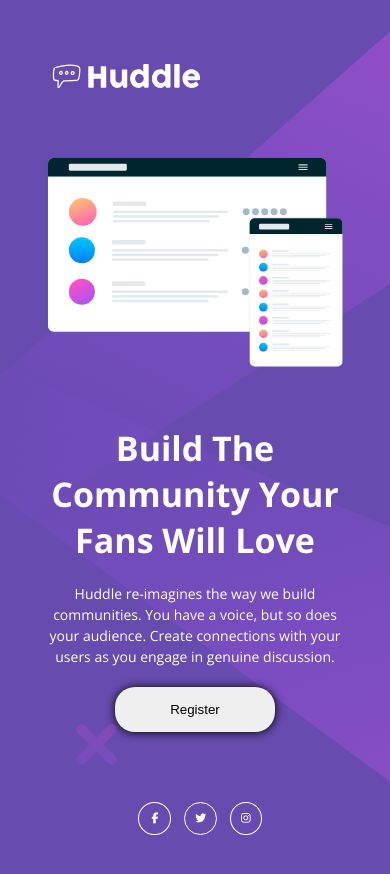
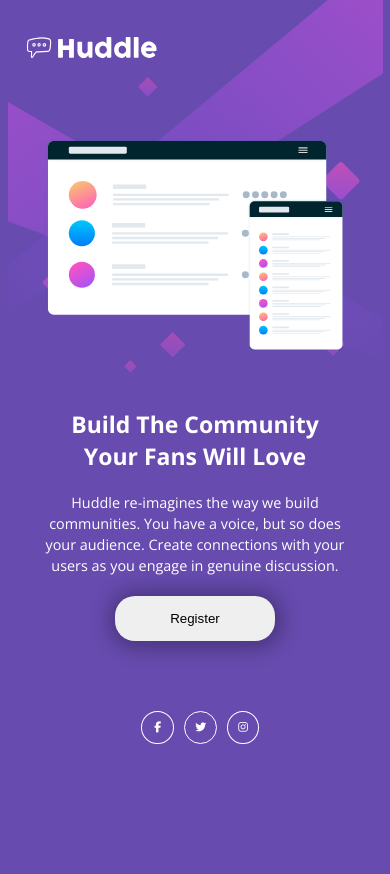
Before and after one commit to TCdesenvolvedorWeb/huddle-landigpage, a plain HTML site: page index.html in a window 390 px wide. Drawn offline with nearby package versions, Linux system fonts and the light colour scheme.

Commit message:
melhoria na responsividade para telas maiores, reajuste em detalhes visuais, subistituiçao da <div class=social por uma <nav> com <ul> dentro, para melhorar a semantica do código

```diff
--- a/index.html
+++ b/index.html
@@ -56,17 +56,13 @@
 
         <footer class="footer">
 
-            <div class="social">
-                <a href="#">
-                     <i class="fa-brands fa-facebook-f"></i>
-                </a>
-                <a href="#">
-                    <i class="fa-brands fa-twitter"></i>
-                </a>
-                <a href="#">
-                    <i class="fa-brands fa-instagram"></i>
-                </a>
-            </div>
+            <nav>
+                <ul class="social">
+                    <li><a href="#Facebook" target="_blank" rel="noopener noreferrer"><i class="fa-brands fa-facebook-f"></i></a></li>
+                    <li><a href="#Twitter" target="_blank" rel="noopener noreferrer"><i class="fa-brands fa-twitter"></i></a></li>
+                    <li><a href="#instagram" target="_blank" rel="noopener noreferrer"><i class="fa-brands fa-instagram"></i></a></li>
+                </ul>
+            </nav>
 
         </footer>
     </main>
--- a/src/css/reset.css
+++ b/src/css/reset.css
@@ -6,6 +6,9 @@
 
 html {
     font-size: 62.5%;
+    display: flex;
+    align-items: center;
+    justify-content: center;
 }
 
 header {
@@ -13,7 +16,6 @@ header {
 }
 
 body {
-    height: 100vh;
     background: url(../img/bg-desktop.svg) no-repeat var(--primary-violet);
     color: #fff;
     font-family: 'Open Sans', sans-serif;
@@ -25,3 +27,7 @@ a {
     text-decoration: none;
     color: #fff;
 }
+
+ul li {
+    list-style: none;
+}
--- a/src/css/responsive.css
+++ b/src/css/responsive.css
@@ -1,5 +1,15 @@
 
 @media (min-width: 726px) {
+    body{
+        background: url(../img/bg-desktop.svg) no-repeat var(--primary-violet) top center;
+    }
+
+    .header .logo {
+        margin-top: 4.7rem;
+        margin-left: 4.48rem;
+        max-width: 15.9rem;
+    }
+
     .services .info {
         max-width: 40rem;
     }
@@ -15,8 +25,14 @@
         flex-direction: column;
     }
     .header{
+        height: 7rem;
+        margin-bottom: 2.3rem;
+    }
 
-        align-items: center;
+    .header .logo {
+        margin-top: 3rem;
+        margin-left: 2rem;
+        max-width: 14rem;
     }
 
     .main .services {
@@ -33,6 +49,15 @@
     .services .info {
         margin: 0;
         width: 100%;
+
+    }
+
+    .services .info h2 {
+        font-size: 2.3rem;
+    }
+
+    .services .info p {
+        font-size: 1.44rem;
     }
 
     .footer {
@@ -49,7 +74,11 @@
 
 }
 
-@media (max-width: 400px) {
+@media (max-width: 500px) {
+    body{
+        background: url(../img/bg-mobile.svg) no-repeat var(--primary-violet) top center;
+    }
+
     .footer{
         margin-top: 7rem;
     }
--- a/src/css/style.css
+++ b/src/css/style.css
@@ -1,12 +1,6 @@
 .header {
     display: flex;
     height: 11rem;
-}
-
-.header .logo {
-    margin-top: 4.7rem;
-    margin-left: 4.48rem;
-    max-width: 15.9rem;
 }
 
 .logo img {
@@ -17,8 +11,9 @@
 
 
 .main {
-    width: 100%;
+    max-width: 1440px;
     height: 100vh;
+    margin: 0 auto;
 }
 .main .services {
     display: flex;
@@ -61,7 +56,7 @@
     margin-top: 2rem;
     border-radius: 20px;
     border: solid 1px rgba(0, 0, 0, 0);
-    box-shadow: 0.2px 0.5px 10px 0.1px #000;
+    box-shadow: 1px 1px 20px 6px rgba(3, 3, 3, 0.3);
     transition: 0.3s ease-in-out;
 }
 
@@ -78,6 +73,9 @@
     justify-content: end;
 }
 
+.social{
+    display: flex;
+}
 .social .fa-brands {
     margin-left: 1rem;
     padding: 1rem;
```
